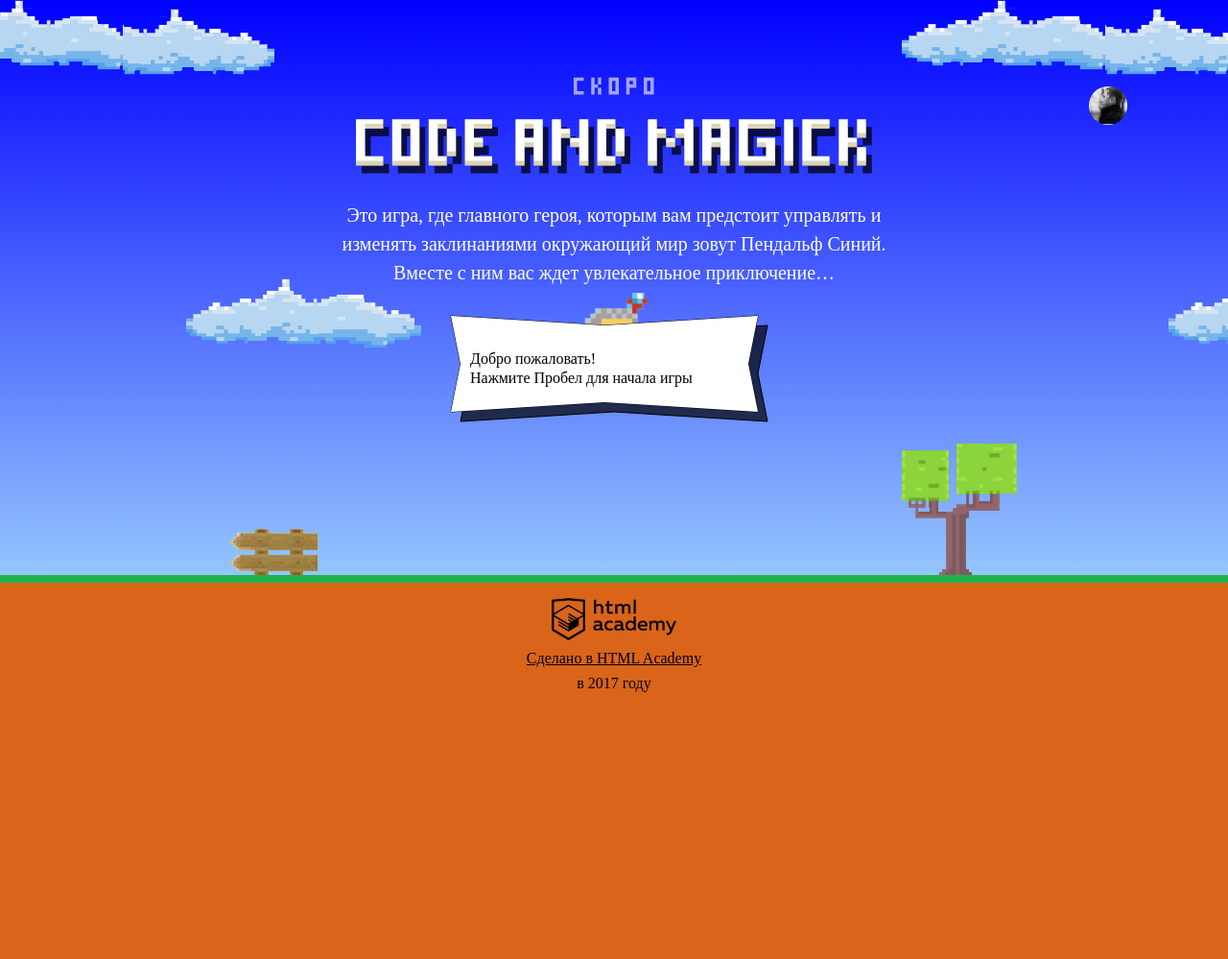
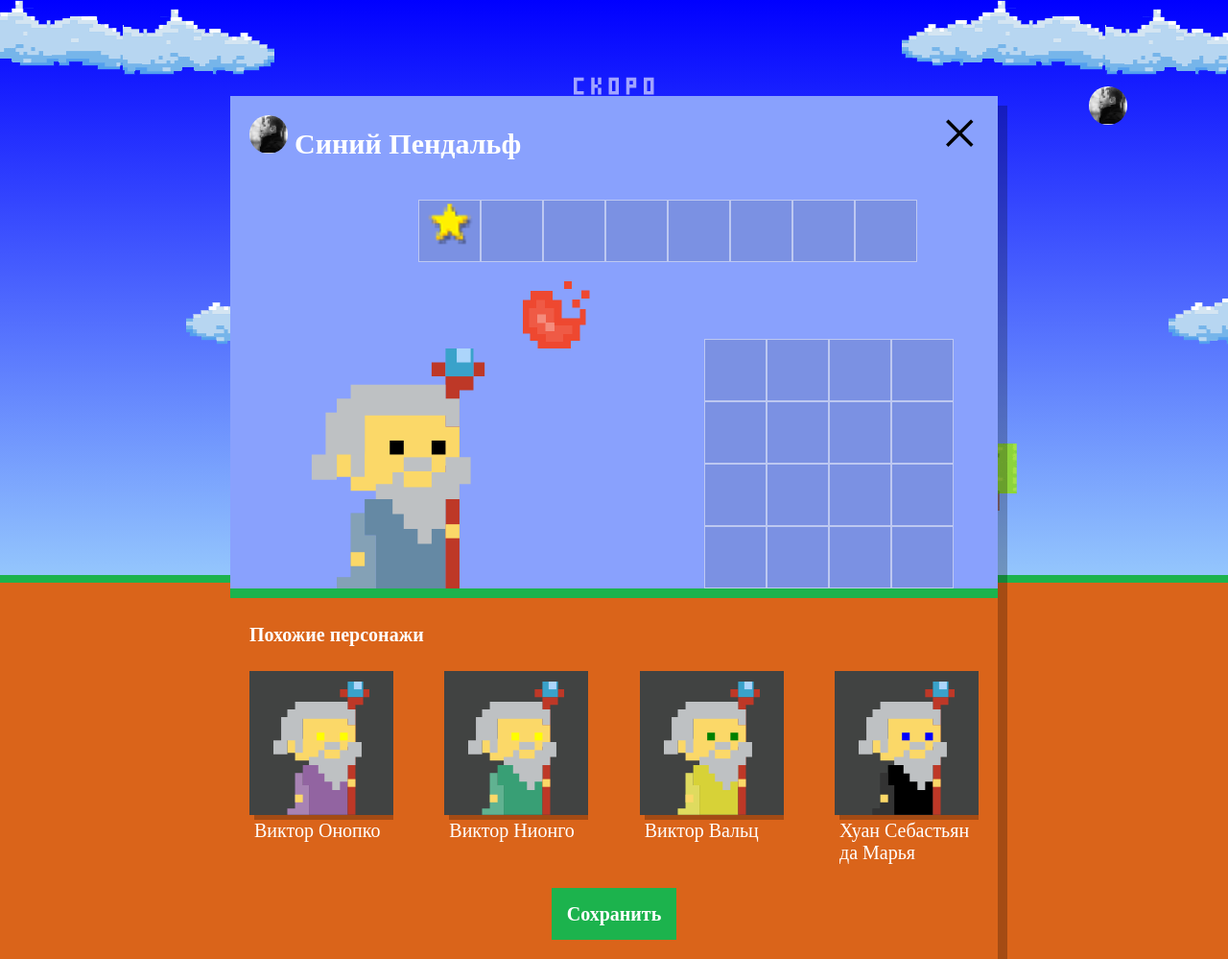
Before and after one commit to tachisis/103731-code-and-magick, a website: page index.html in a window 1280 px wide. Shown: the whole page at 96% size. Before the commit the page ends 800 px from the top, so only its background shows below. Drawn offline with Linux system fonts and the light colour scheme; a web font is replaced by a local one.

Commit message:
View similar characters

```diff
--- a/index.html
+++ b/index.html
@@ -195,6 +195,7 @@
   }
 </script>
 <script src="./js/stat.js"></script>
+<script src="./js/setup.js"></script>
 <script src="./js/game.js"></script>
 
 </body>
--- /dev/null
+++ b/js/setup.js
@@ -0,0 +1,54 @@
+'use strict';
+
+var WIZARDS_SRC = {
+  names: ['Иван', 'Хуан Себастьян', 'Мария', 'Кристоф', 'Виктор', 'Юлия', 'Люпита', 'Вашингтон'],
+  surnames: ['да Марья', 'Верон', 'Мирабелла', 'Вальц', 'Онопко', 'Топольницкая', 'Нионго', 'Ирвинг'],
+  coatColors: ['rgb(101, 137, 164)', 'rgb(241, 43, 107)', 'rgb(146, 100, 161)', 'rgb(56, 159, 117)', 'rgb(215, 210, 55)', 'rgb(0, 0, 0)'],
+  eyesColors: ['black', 'red', 'blue', 'yellow', 'green']
+};
+
+var similarWizardTemplate = document.querySelector('#similar-wizard-template').content;
+
+function getRandom(min, max) {
+  return Math.random() * (max - min) + min;
+}
+
+function createWizards() {
+  var wizards = [];
+  for (var i = 0; i < 4; i++) {
+    wizards[i] = {
+      name: WIZARDS_SRC['names'][getRandom(0, WIZARDS_SRC['names'].length - 1).toFixed()]
+        + ' '
+        + WIZARDS_SRC['surnames'][getRandom(0, WIZARDS_SRC['surnames'].length - 1).toFixed()],
+      coatColor: WIZARDS_SRC['coatColors'][getRandom(0, WIZARDS_SRC['coatColors'].length - 1).toFixed()],
+      eyesColor: WIZARDS_SRC['eyesColors'][getRandom(0, WIZARDS_SRC['eyesColors'].length - 1).toFixed()]
+    };
+  }
+  return wizards;
+}
+
+function renderWizard(wizard) {
+  for (var i = 0; i < wizards.length; i++) {
+    var wizardElement = similarWizardTemplate.cloneNode(true);
+
+    wizardElement.querySelector('.setup-similar-label').textContent = wizard.name;
+    wizardElement.querySelector('.wizard-coat').style.fill = wizard.coatColor;
+    wizardElement.querySelector('.wizard-eyes').style.fill = wizard.eyesColor;
+  }
+  return wizardElement;
+}
+
+function appendWizards(wizards) {
+  var similarListElement = document.querySelector('.setup-similar-list');
+  var fragment = document.createDocumentFragment();
+  for (var i = 0; i < wizards.length; i++) {
+    fragment.appendChild(renderWizard(wizards[i]));
+  }
+  similarListElement.appendChild(fragment);
+}
+
+var wizards = createWizards();
+appendWizards(wizards);
+
+document.querySelector('.setup-similar').classList.remove('hidden');
+document.querySelector('.setup').classList.remove('hidden');
```
